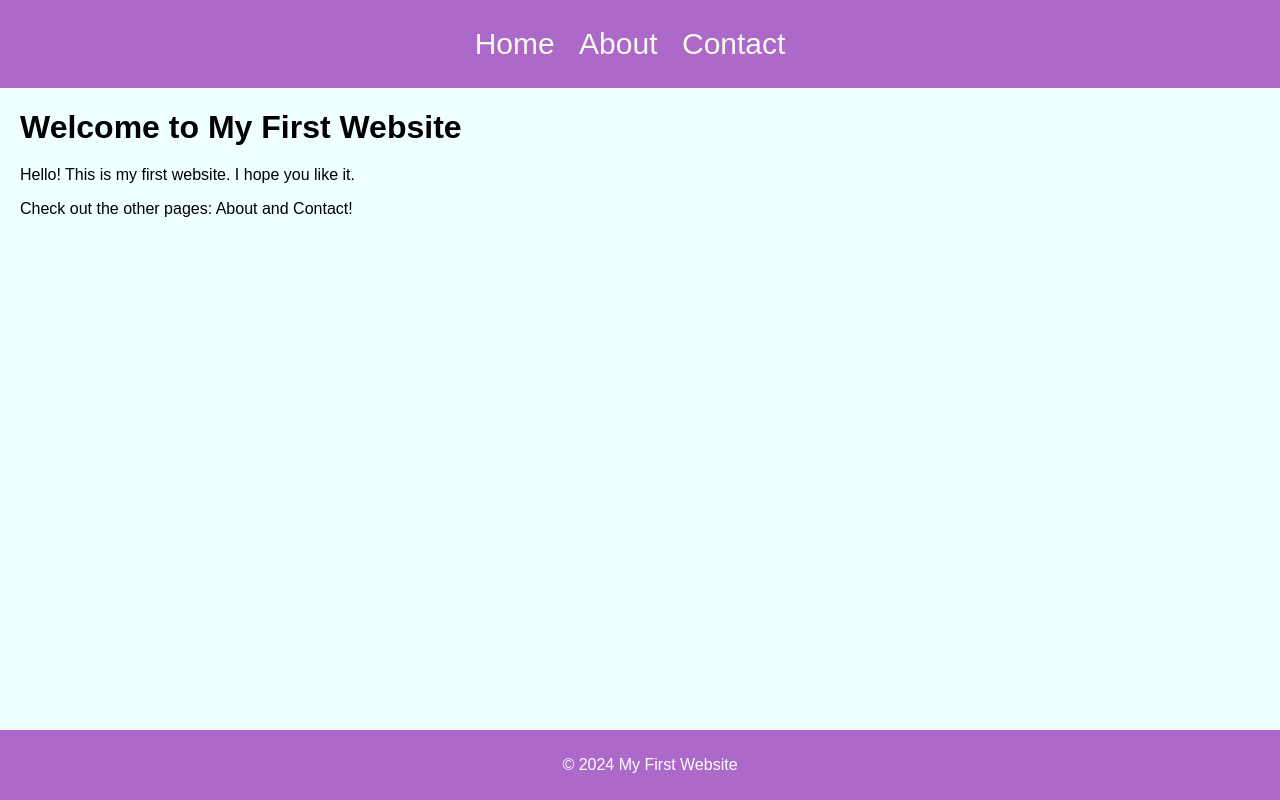
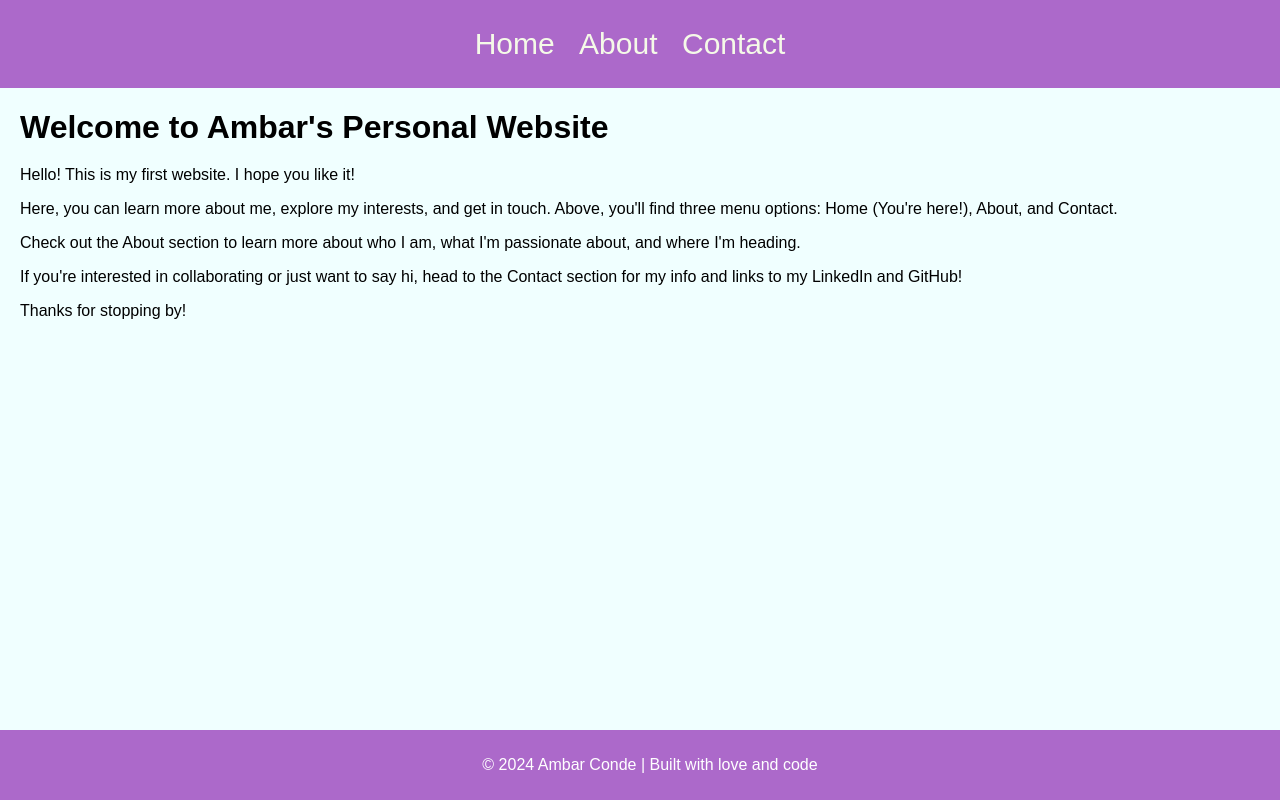
Before and after one commit to Ambar2803/milestone3, a plain HTML site: page index.html in a window 1280 px wide. Drawn offline with Linux system fonts and the light colour scheme; no server answers.

Commit message:
Update index.html

```diff
--- a/index.html
+++ b/index.html
@@ -18,16 +18,16 @@
     </header>
 
     <main class="content">
-        <h1>Welcome to My First Website</h1>
-        <p>Hello! This is my first website. I hope you like it.</p>
-        <p>Check out the other pages: About and Contact!</p>
-        <div id="dynamic-content"></div>
+        <h1>Welcome to Ambar's Personal Website</h1>
+        <p>Hello! This is my first website. I hope you like it!</p>
+        <p>Here, you can learn more about me, explore my interests, and get in touch. Above, you'll find three menu options: Home (You're here!), About, and Contact.</p>
+        <p>Check out the About section to learn more about who I am, what I'm passionate about, and where I'm heading.</p>
+        <p>If you're interested in collaborating or just want to say hi, head to the Contact section for my info and links to my LinkedIn and GitHub!</p>
+        <p>Thanks for stopping by!</p>
     </main>
 
     <footer>
-        <p>&copy; 2024 My First Website</p>
+        <p>&copy; 2024 Ambar Conde | Built with love and code</p>
     </footer>
-
-    <script src="main.js"></script>
 </body>
 </html>
```
